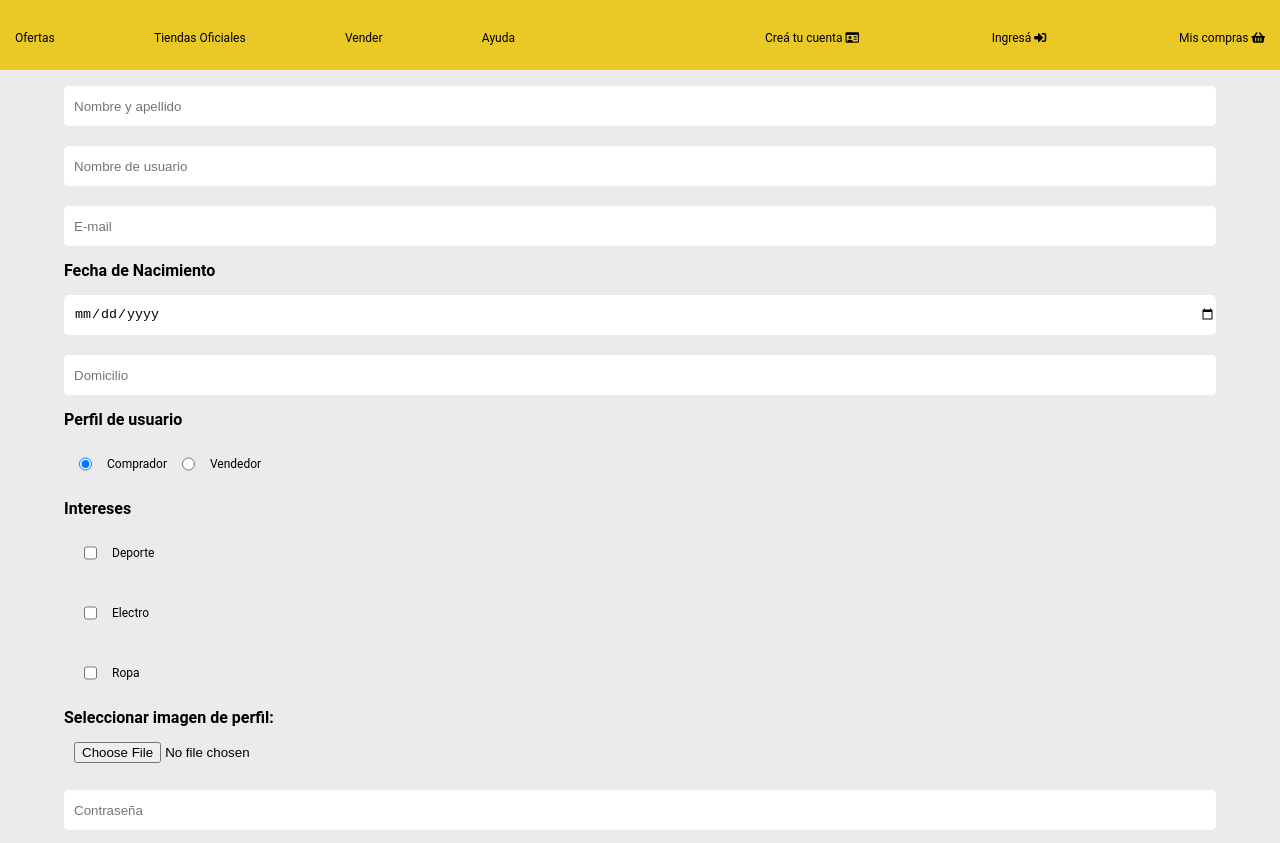
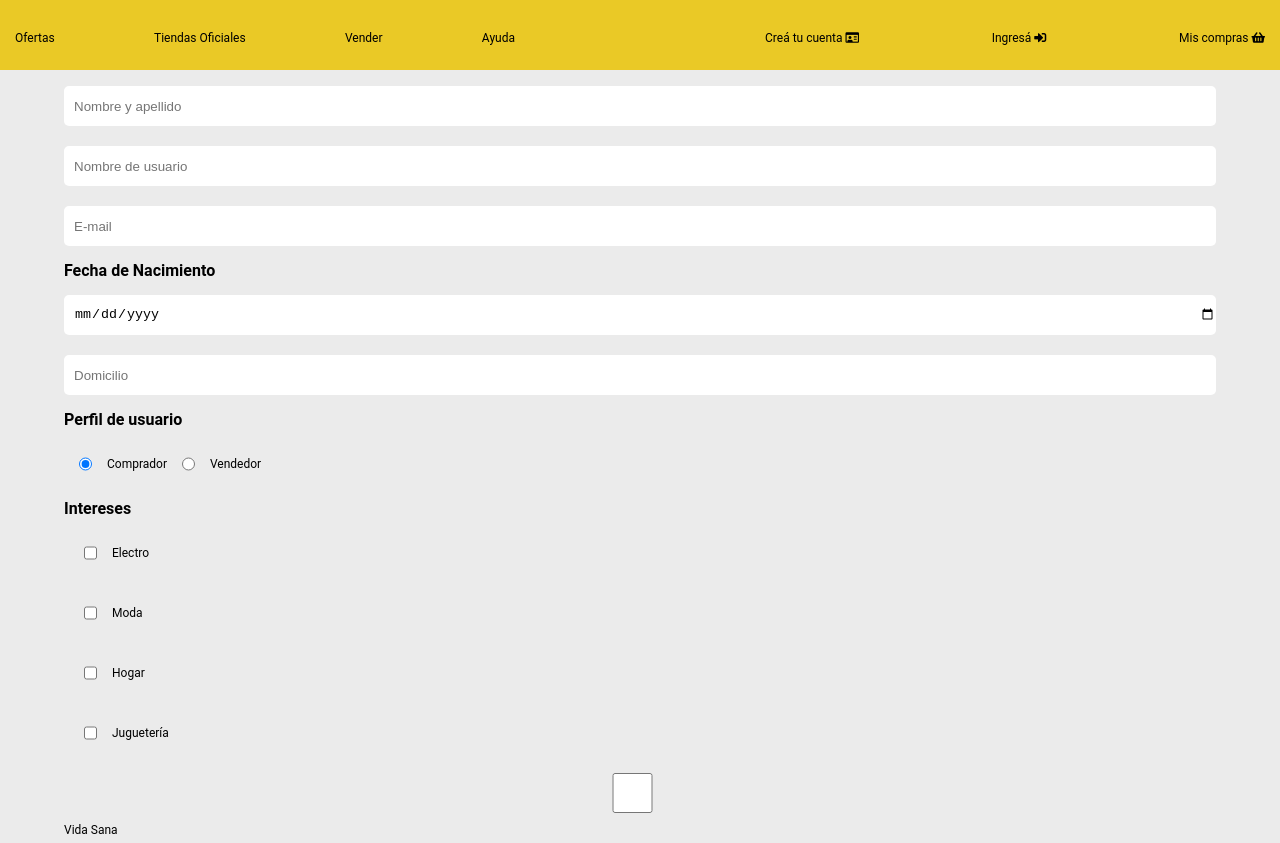
Before and after one commit to MPia2/Programatic-M4E1, a website: page views/register.html in a window 1280 px wide. Shown: the part 104-947 px from the top of the page. Drawn offline with Linux system fonts and the light colour scheme.

Commit message:
actualizacion

```diff
--- a/public/css/styles.css
+++ b/public/css/styles.css
@@ -225,10 +225,11 @@ main .vendedor{
     flex: 1 1 30%;
     margin-left: 15px;
 }
-
-main .deporte,
 main .electro,
-main .ropa {
+main .moda,
+main .hogar,
+main .jugueteria,
+main .vidasana {
     flex-flow: row;
     align-items: center;
     margin-left: 20px;
--- a/views/register.html
+++ b/views/register.html
@@ -79,16 +79,31 @@
 
                 <div class="intereses">
                     <label class="subtitle" for="intereses">Intereses</label>
-                    <div class="deporte">
-                        <input type="checkbox" name="Intereses" value="deporte" id="Deporte"><label for="deporte">Deporte</label>
+                    <div class="electro">
+                        <input type="checkbox" name="intereses" value="electro">
+                        <label for="intereses">Electro</label>
                     </div>
-                    <div class="electro">
-                        <input type="checkbox" name="Intereses" value="Electro" id="electro"><label for="electro">Electro</label>
+
+                    <div class="moda">
+                        <input type="checkbox" name="intereses" value="moda">
+                        <label for="intereses">Moda</label>
                     </div>
-                    <div class="ropa">
-                        <input type="checkbox" name="Intereses" value="Ropa" id="ropa"><label for="ropa">Ropa</label>
+
+                    <div class="hogar">
+                        <input type="checkbox" name="intereses" value="hogar">
+                        <label for="intereses">Hogar</label>
                     </div>
-                </div>
+
+
+                    <div class="jugueteria">
+                        <input type="checkbox" name="intereses" value="jugueteria">
+                        <label for="intereses">Juguetería</label>
+                    </div>
+
+                    <div class="vida-sana">
+                        <input type="checkbox" name="intereses" value="vida-sana">
+                        <label for="intereses">Vida Sana</label>
+                    </div>
 
                 <div class="imagenPerfil">
                     <label for="archivo">Seleccionar imagen de perfil:</label>
```
